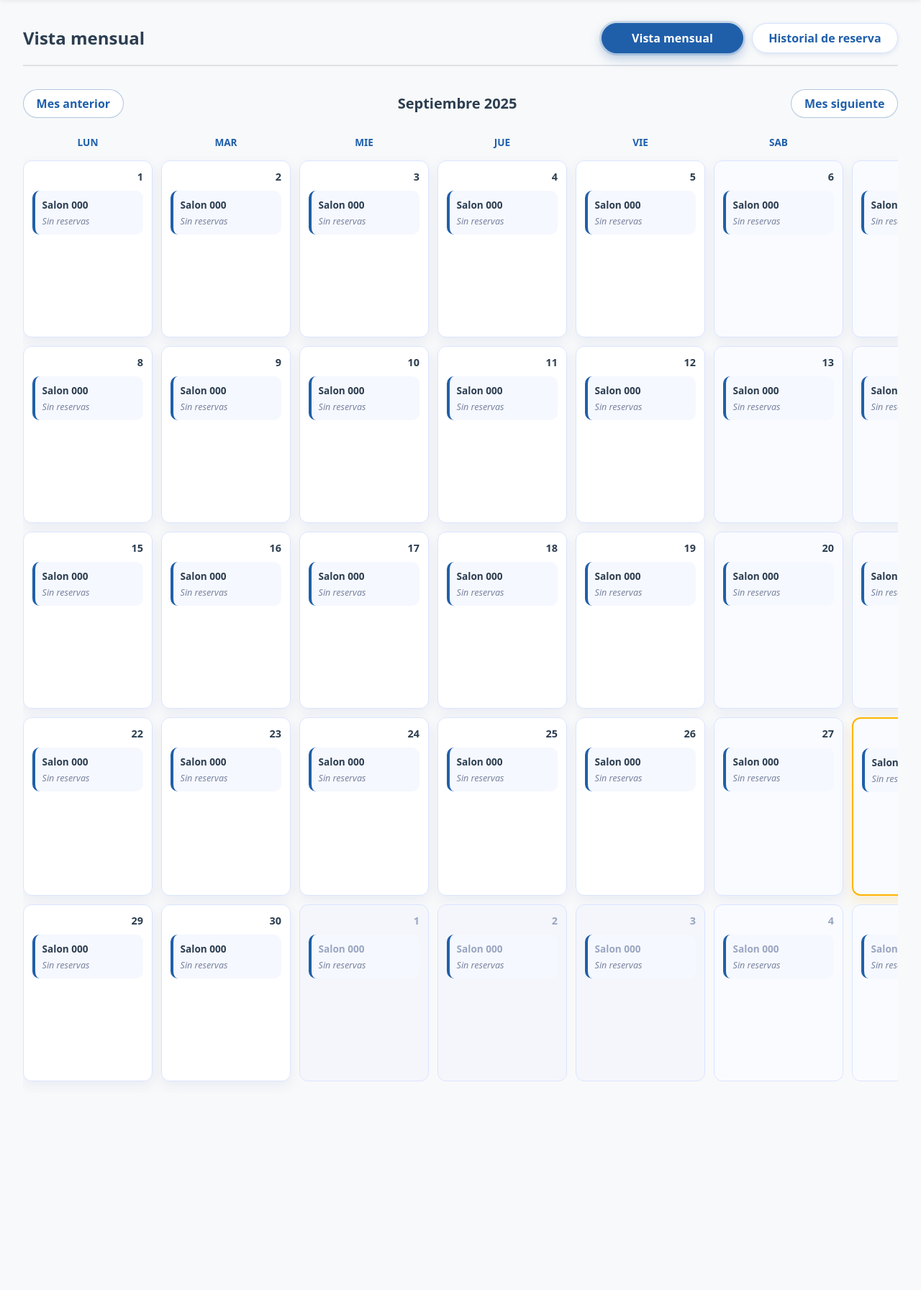
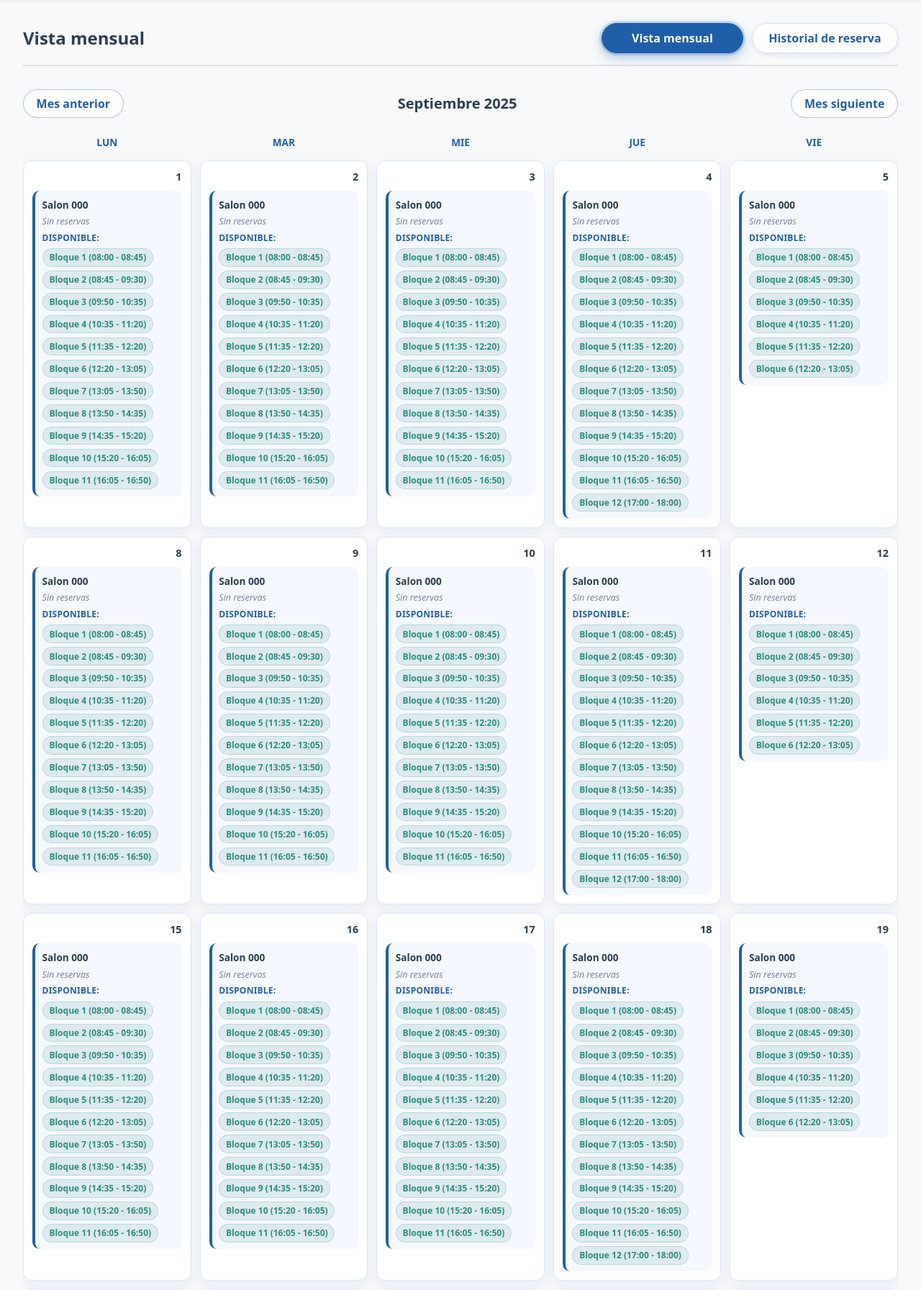
Before and after one commit to LilyTapia/Gestion_salonescra_murialdo, a Django app: page /reservas/mensual/ in a window 1280 px wide. Shown: the part 112-1905 px from the top of the page at 72% size. Before the commit the page ends 1615 px from the top, so only its background shows below. Run offline with Django 5.2, Linux system fonts and the light colour scheme; data comes from the database, SQL or seed files in the repository; tables that the repository leaves empty hold one stand-in row (values such as "Sample post"); parts of the project's set-up code (start-up, migrations or seed data) failed here and were passed over.

Commit message:
Mejora visual y lógica de bloques en calendario

```diff
--- a/booking/static/styles.css
+++ b/booking/static/styles.css
@@ -1972,7 +1972,7 @@ th {
 
 .calendar-grid {
   display: grid;
-  grid-template-columns: repeat(7, minmax(180px, 1fr));
+  grid-template-columns: repeat(5, minmax(180px, 1fr));
   gap: 0.75rem;
   min-width: 900px;
 }
@@ -2085,6 +2085,55 @@ th {
   font-size: 0.78rem;
   color: #7a859f;
   font-style: italic;
+}
+.entry-section {
+  display: flex;
+  flex-direction: column;
+  gap: 0.4rem;
+  margin-bottom: 0.5rem;
+}
+.entry-section:last-child {
+  margin-bottom: 0;
+}
+.entry-section-title {
+  font-size: 0.75rem;
+  font-weight: 600;
+  text-transform: uppercase;
+  letter-spacing: 0.02em;
+  color: #4a5d7a;
+}
+.entry-section--available .entry-section-title {
+  color: #1f5faa;
+}
+.block-chip-list {
+  display: flex;
+  flex-wrap: wrap;
+  gap: 0.35rem;
+}
+.block-chip {
+  display: inline-flex;
+  align-items: center;
+  padding: 0.2rem 0.55rem;
+  border-radius: 999px;
+  font-size: 0.75rem;
+  font-weight: 600;
+  background: rgba(31, 95, 170, 0.12);
+  color: #1f5faa;
+  border: 1px solid rgba(31, 95, 170, 0.18);
+  white-space: nowrap;
+}
+.entry-section--available .block-chip {
+  background: rgba(45, 143, 123, 0.12);
+  color: #2d8f7b;
+  border-color: rgba(45, 143, 123, 0.2);
+}
+.block-chip--reserved {
+  background: rgba(234, 84, 85, 0.15);
+  color: #b02a37;
+  border-color: rgba(176, 42, 55, 0.3);
+}
+.entry-line--reserved .entry-info {
+  color: #1f2937;
 }
 @media (max-width: 900px) {
   .calendar-grid {
--- a/booking/templates/reservations/calendar.html
+++ b/booking/templates/reservations/calendar.html
@@ -93,11 +93,24 @@
                   {% endfor %}
                 </div>
               {% endif %}
-              {% for block in day.room_blocks %}
-                <div class="calendar-entry calendar-entry--{{ block.room.code|lower }}">
-                  <div class="entry-heading">Salon {{ block.room.code }}</div>
-                  {% if block.entries %}
-                    {% for item in block.entries %}
+              {% for room_block in day.room_blocks %}
+                <div class="calendar-entry calendar-entry--{{ room_block.room.code|lower }}">
+                  <div class="entry-heading">Salon {{ room_block.room.code }}</div>
+
+                  {% if room_block.reserved_blocks %}
+                    <div class="entry-section">
+                      <div class="entry-section-title">Reservas</div>
+                      {% for block_item in room_block.reserved_blocks %}
+                        <div class="entry-line entry-line--reserved">
+                          <span class="block-chip block-chip--reserved">{{ block_item.label }} ({{ block_item.time_label }})</span>
+                          {% if block_item.reservation %}
+                            <span class="entry-info">{{ block_item.reservation.teacher }}{% if block_item.reservation.course %} &middot; {{ block_item.reservation.course }}{% endif %}{% if block_item.reservation.subject %} &middot; {{ block_item.reservation.subject }}{% endif %}</span>
+                          {% endif %}
+                        </div>
+                      {% endfor %}
+                    </div>
+                  {% elif room_block.reservations %}
+                    {% for item in room_block.reservations %}
                       <div class="entry-line">
                         <span class="entry-time">{{ item.time_range }}</span>
                         <span class="entry-info">{{ item.teacher }}{% if item.course %} &middot; {{ item.course }}{% endif %}{% if item.subject %} &middot; {{ item.subject }}{% endif %}</span>
@@ -105,6 +118,17 @@
                     {% endfor %}
                   {% else %}
                     <div class="entry-empty">Sin reservas</div>
+                  {% endif %}
+
+                  {% if room_block.available_blocks %}
+                    <div class="entry-section entry-section--available">
+                      <div class="entry-section-title">Disponible:</div>
+                      <div class="block-chip-list">
+                        {% for block_item in room_block.available_blocks %}
+                          <span class="block-chip">{{ block_item.label }} ({{ block_item.time_label }})</span>
+                        {% endfor %}
+                      </div>
+                    </div>
                   {% endif %}
                 </div>
               {% endfor %}
--- a/booking/views.py
+++ b/booking/views.py
@@ -26,7 +26,46 @@ import calendar
 
 
 MONTH_NAMES = ['', 'Enero', 'Febrero', 'Marzo', 'Abril', 'Mayo', 'Junio', 'Julio', 'Agosto', 'Septiembre', 'Octubre', 'Noviembre', 'Diciembre']
-WEEKDAY_NAMES = ['Lun', 'Mar', 'Mie', 'Jue', 'Vie', 'Sab', 'Dom']
+WEEKDAY_NAMES = ['Lun', 'Mar', 'Mie', 'Jue', 'Vie']
+
+BASE_DAY_BLOCKS = (
+    ('08:00', '08:45'),
+    ('08:45', '09:30'),
+    ('09:50', '10:35'),
+    ('10:35', '11:20'),
+    ('11:35', '12:20'),
+    ('12:20', '13:05'),
+    ('13:05', '13:50'),
+    ('13:50', '14:35'),
+    ('14:35', '15:20'),
+    ('15:20', '16:05'),
+    ('16:05', '16:50'),
+)
+THURSDAY_BLOCKS = BASE_DAY_BLOCKS + (('17:00', '18:00'),)
+FRIDAY_BLOCKS = BASE_DAY_BLOCKS[:6]
+
+WEEKDAY_BLOCK_SCHEDULE = {
+    calendar.MONDAY: BASE_DAY_BLOCKS,
+    calendar.TUESDAY: BASE_DAY_BLOCKS,
+    calendar.WEDNESDAY: BASE_DAY_BLOCKS,
+    calendar.THURSDAY: THURSDAY_BLOCKS,
+    calendar.FRIDAY: FRIDAY_BLOCKS,
+}
+
+
+def get_blocks_for_weekday(weekday_index):
+    blocks = WEEKDAY_BLOCK_SCHEDULE.get(weekday_index, ())
+    results = []
+    for idx, (start_str, end_str) in enumerate(blocks, start=1):
+        results.append({
+            'index': idx,
+            'label': f'Bloque {idx}',
+            'start_str': start_str,
+            'end_str': end_str,
+            'start_time': time.fromisoformat(start_str),
+            'end_time': time.fromisoformat(end_str),
+        })
+    return results
 
 def get_unread_notifications(user):
     if not user.is_authenticated:
@@ -245,51 +284,62 @@ def reservation_monthly(request):
     for week in month_weeks:
         week_days = []
         for day in week:
+            if day.weekday() >= 5:
+                continue
             daily_map = reservations_by_day.get(day, {})
+            day_blocks = get_blocks_for_weekday(day.weekday())
             room_blocks = []
 
             for room in rooms:
+                room_reservations = sorted(
+                    daily_map.get(room.code, []),
+                    key=lambda r: r.start_time
+                )
 
-                room_reservations = sorted(daily_map.get(room.code, []), key=lambda r: r.start_time)
+                def serialize_reservation(reservation):
+                    if reservation.user:
+                        full_name = (reservation.user.get_full_name() or '').strip()
+                        teacher_name = full_name or reservation.user.username
+                    else:
+                        teacher_name = 'Sin usuario'
+                    return {
+                        'teacher': teacher_name,
+                        'course': reservation.course.name if reservation.course else '',
+                        'subject': reservation.subject.name if reservation.subject else '',
+                        'time_range': f"{reservation.start_time.strftime('%H:%M')} - {reservation.end_time.strftime('%H:%M')}",
+                    }
 
-                formatted_entries = []
+                formatted_entries = [serialize_reservation(res) for res in room_reservations]
 
-                for res in room_reservations:
-
-                    teacher_name = ''
-
-                    if res.user:
-
-                        full_name = (res.user.get_full_name() or '').strip()
-
-                        teacher_name = full_name or res.user.username
-
-                    else:
-
-                        teacher_name = 'Sin usuario'
-
-                    formatted_entries.append({
-
-                        'teacher': teacher_name,
-
-                        'course': res.course.name if res.course else '',
-
-                        'subject': res.subject.name if res.subject else '',
-
-                        'time_range': f"{res.start_time.strftime('%H:%M')} - {res.end_time.strftime('%H:%M')}",
-
-                    })
+                block_entries = []
+                for block_def in day_blocks:
+                    block_info = {
+                        'index': block_def['index'],
+                        'label': block_def['label'],
+                        'time_label': f"{block_def['start_str']} - {block_def['end_str']}",
+                        'status': 'available',
+                    }
+                    matching_reservation = next(
+                        (
+                            res for res in room_reservations
+                            if res.start_time < block_def['end_time']
+                            and res.end_time > block_def['start_time']
+                        ),
+                        None
+                    )
+                    if matching_reservation:
+                        block_info['status'] = 'reserved'
+                        block_info['reservation'] = serialize_reservation(matching_reservation)
+                    block_entries.append(block_info)
 
                 room_blocks.append({
-
                     'room': room,
-
-                    'entries': formatted_entries,
-
+                    'reservations': formatted_entries,
+                    'blocks': block_entries,
+                    'reserved_blocks': [item for item in block_entries if item['status'] == 'reserved'],
+                    'available_blocks': [item for item in block_entries if item['status'] == 'available'],
+                    'has_block_schedule': bool(day_blocks),
                 })
-
-
-
             day_blackouts = blackouts_by_day.get(day, [])
 
             full_block_blackouts = [item for item in day_blackouts if item['variant'] in ('holiday', 'general')]
@@ -325,7 +375,8 @@ def reservation_monthly(request):
 
 
 
-        weeks.append(week_days)
+        if week_days:
+            weeks.append(week_days)
 
     def shift_month(base, offset):
         month_value = base.month + offset
```
Also changed, not shown: 1 other file.
